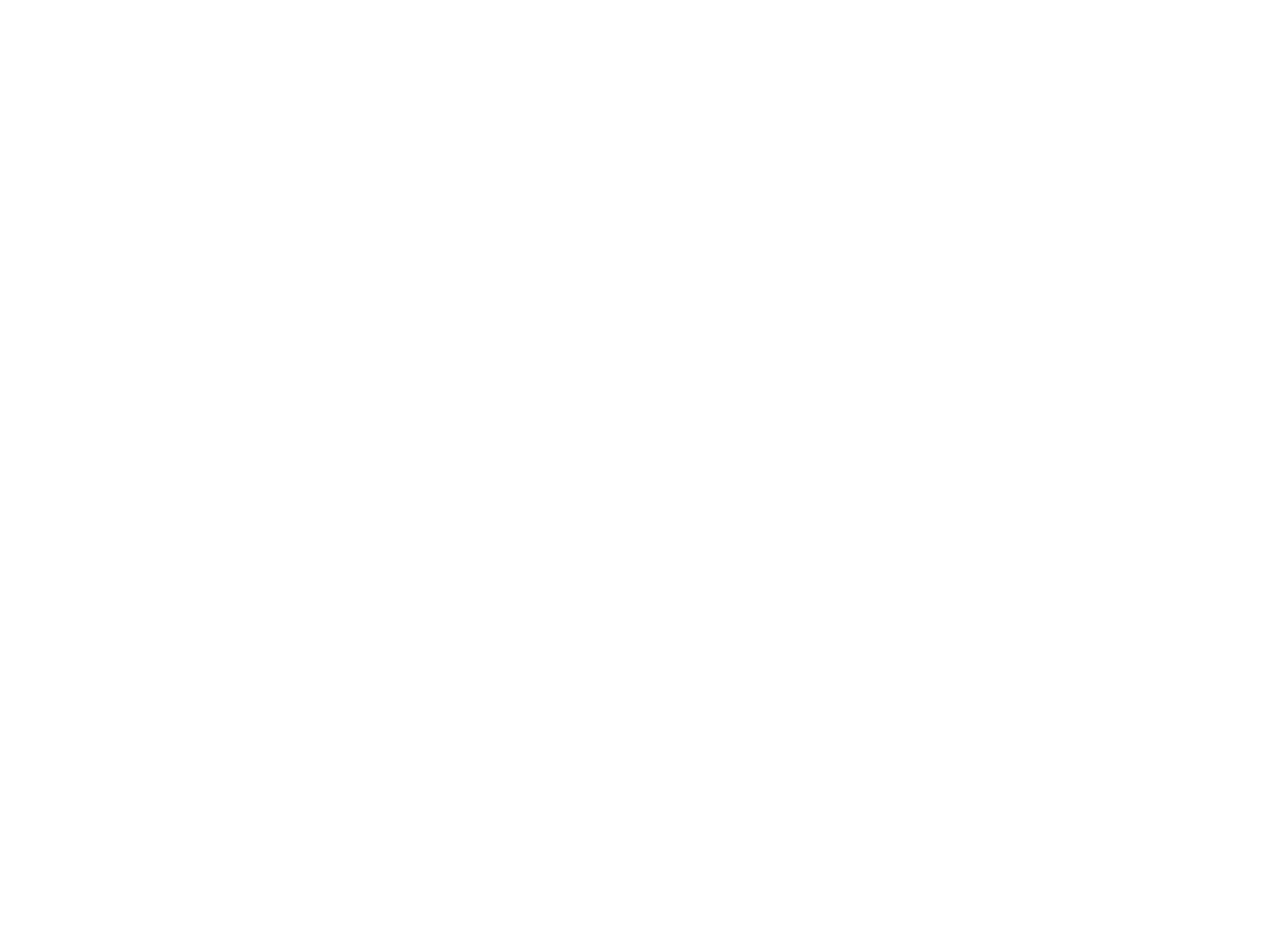
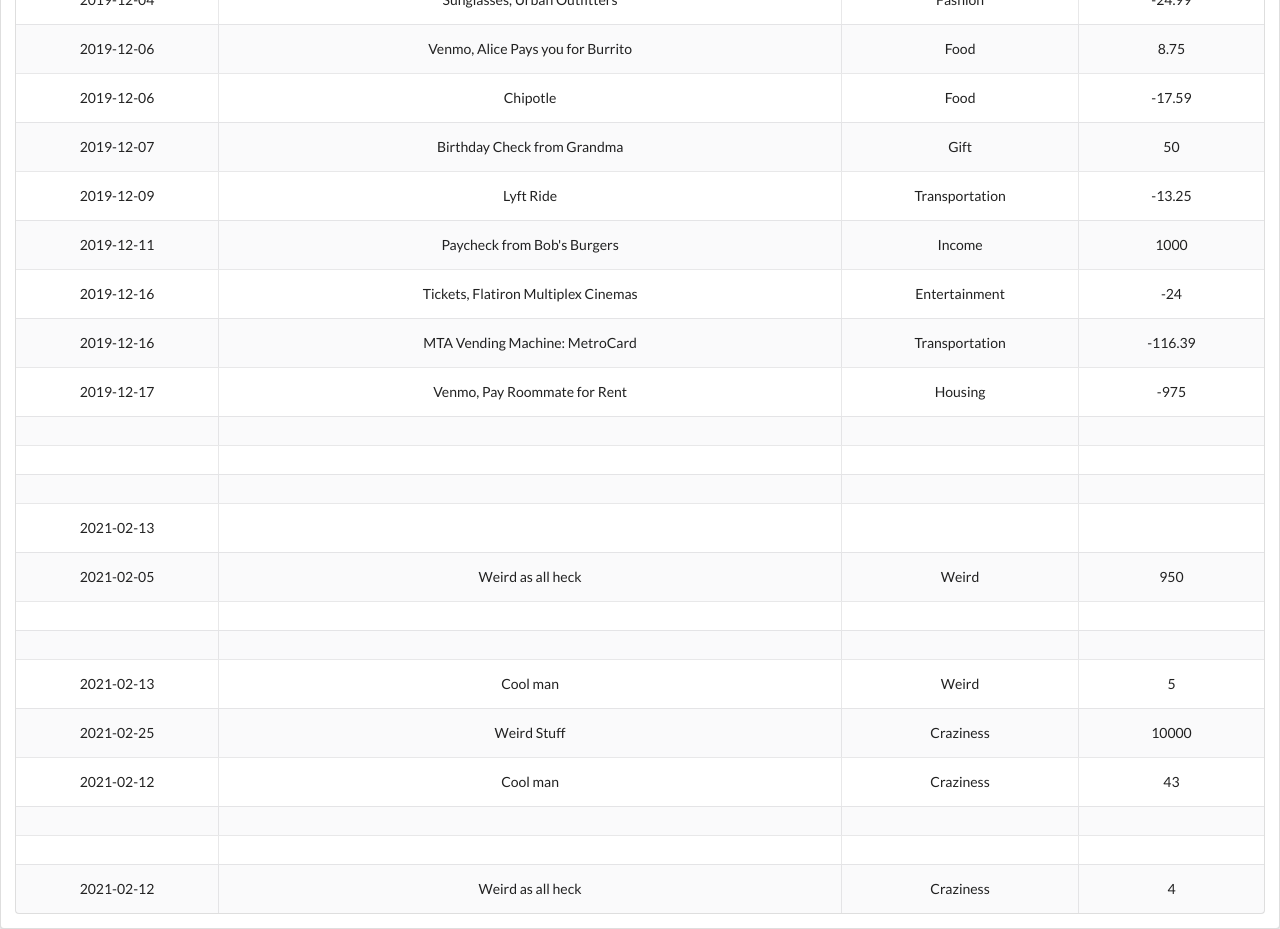
Before and after one commit to learn-co-students/DC-WEB-111620-Code-Challenges, a React (Create React App) app in the folder Phase-4-Round-1/: page / in a window 1280 px wide. Shown: the part 500-1429 px from the top of the page. Before the commit the page ends 800 px from the top, so only its background shows below. Built offline with nearby package versions, Linux system fonts and the light colour scheme; data requests are answered from the project's data file.

Commit message:
Finished

```diff
--- a/Phase-4-Round-1/db.json
+++ b/Phase-4-Round-1/db.json
@@ -83,6 +83,97 @@
       "description": "Venmo, Pay Roommate for Rent",
       "category": "Housing",
       "amount": -975
+    },
+    {
+      "date": "",
+      "description": "",
+      "category": "",
+      "amount": "",
+      "id": 13
+    },
+    {
+      "date": "",
+      "description": "",
+      "category": "",
+      "amount": "",
+      "id": 14
+    },
+    {
+      "date": "",
+      "description": "",
+      "category": "",
+      "amount": "",
+      "id": 15
+    },
+    {
+      "date": "2021-02-13",
+      "description": "",
+      "category": "",
+      "amount": "",
+      "id": 16
+    },
+    {
+      "date": "2021-02-05",
+      "description": "Weird as all heck",
+      "category": "Weird",
+      "amount": "950",
+      "id": 17
+    },
+    {
+      "date": "",
+      "description": "",
+      "category": "",
+      "amount": "",
+      "id": 18
+    },
+    {
+      "date": "",
+      "description": "",
+      "category": "",
+      "amount": "",
+      "id": 19
+    },
+    {
+      "date": "2021-02-13",
+      "description": "Cool man",
+      "category": "Weird",
+      "amount": "5",
+      "id": 20
+    },
+    {
+      "date": "2021-02-25",
+      "description": "Weird Stuff",
+      "category": "Craziness",
+      "amount": "10000",
+      "id": 21
+    },
+    {
+      "date": "2021-02-12",
+      "description": "Cool man",
+      "category": "Craziness",
+      "amount": "43",
+      "id": 22
+    },
+    {
+      "date": "",
+      "description": "",
+      "category": "",
+      "amount": "",
+      "id": 23
+    },
+    {
+      "date": "",
+      "description": "",
+      "category": "",
+      "amount": "",
+      "id": 24
+    },
+    {
+      "date": "2021-02-12",
+      "description": "Weird as all heck",
+      "category": "Craziness",
+      "amount": "4",
+      "id": 25
     }
   ]
 }
--- a/Phase-4-Round-1/package.json
+++ b/Phase-4-Round-1/package.json
@@ -5,8 +5,8 @@
   "dependencies": {
     "react": "^16.11.0",
     "react-dom": "^16.11.0",
-    "semantic-ui-css": "^2.2.10",
-    "react-scripts": "3.2.0"
+    "react-scripts": "3.2.0",
+    "semantic-ui-css": "^2.2.10"
   },
   "scripts": {
     "start": "json-server --watch db.json -p 6001 & open http://localhost:6001/transactions & PORT=6002 react-scripts start && fg",
--- a/Phase-4-Round-1/src/components/AccountContainer.js
+++ b/Phase-4-Round-1/src/components/AccountContainer.js
@@ -4,12 +4,15 @@
 import AddTransactionForm from "./AddTransactionForm";
 
 class AccountContainer extends Component {
+
   render() {
     return (
       <div>
         <Search />
-        <AddTransactionForm />
-        <TransactionsList />
+        <AddTransactionForm addNewTransaction={this.props.addNewTransaction}/>
+        <TransactionsList transactionData={this.props.transactionData}
+
+        />
       </div>
     );
   }
--- a/Phase-4-Round-1/src/components/AddTransactionForm.js
+++ b/Phase-4-Round-1/src/components/AddTransactionForm.js
@@ -1,15 +1,46 @@
 import React, { Component } from "react";
+let URL = 'http://localhost:6001/transactions'
 
 class AddTransactionForm extends Component {
+
+  state = {
+    transactionDate: "",
+    transactionDescription: "",
+    transactionCategory: "",
+    transactionAmount: ""
+  }
+
+  handleSubmit(e){
+    e.preventDefault()
+
+    let newTransaction = {
+      date: this.state.transactionDate,
+      description: this.state.transactionDescription,
+      category: this.state.transactionCategory,
+      amount: this.state.transactionAmount
+    }
+    let reqObj = {}
+        reqObj.headers = {"Content-Type": "application/json"}
+        reqObj.method = "POST"
+        reqObj.body = JSON.stringify(newTransaction)
+
+        fetch(URL, reqObj)
+          .then(response => response.json())
+          .then(newTransaction => {
+            this.props.addNewTransaction(newTransaction)
+          })
+          e.target.reset()
+  }
+
   render() {
     return (
       <div className="ui segment">
-        <form className="ui form">
+        <form onSubmit={(e) => this.handleSubmit(e)} className="ui form">
           <div className="inline fields">
-            <input type="date" name="date" />
-            <input type="text" name="description" placeholder="Description" />
-            <input type="text" name="category" placeholder="Category" />
-            <input
+            <input onChange={(e) => this.setState({transactionDate: e.target.value})} type="date" name="date" />
+            <input onChange={(e) => this.setState({transactionDescription: e.target.value})} type="text" name="description" placeholder="Description" />
+            <input onChange={(e) => this.setState({transactionCategory: e.target.value})} type="text" name="category" placeholder="Category" />
+            <input onChange={(e) => this.setState({transactionAmount: e.target.value})}
               type="number"
               name="amount"
               placeholder="Amount"
--- a/Phase-4-Round-1/src/components/App.js
+++ b/Phase-4-Round-1/src/components/App.js
@@ -1,15 +1,36 @@
 import React, { Component } from "react";
 import AccountContainer from "./AccountContainer";
 import "../stylesheets/App.css";
+let URL = 'http://localhost:6001/transactions'
 
 class App extends Component {
+
+  state = {
+    transactions: []
+  }
+
+  componentDidMount(){
+    fetch(URL)
+    .then(response => response.json())
+    .then(transactionData => {
+      this.setState({
+        transactions: transactionData
+      })
+    })
+  }
+
+  addNewTransaction = (newTransaction) => {
+    this.setState({transactions: [...this.state.transactions, newTransaction]})
+  }
+
+
   render() {
     return (
       <div className="ui raised segment">
         <div className="ui segment violet inverted">
           <h2>The Royal Bank of Flatiron</h2>
         </div>
-        <AccountContainer />
+        <AccountContainer transactionData={this.state.transactions} addNewTransaction={this.addNewTransaction}/>
       </div>
     );
   }
--- a/Phase-4-Round-1/src/components/Transaction.js
+++ b/Phase-4-Round-1/src/components/Transaction.js
@@ -1,12 +1,12 @@
 import React from "react";
 
-const Transaction = () => {
+const Transaction = (props) => {
   return (
     <tr>
-      <td>{"your code here..."}</td>
-      <td>{"your code here..."}</td>
-      <td>{"your code here..."}</td>
-      <td>{"your code here..."}</td>
+      <td>{props.transaction.date}</td>
+      <td>{props.transaction.description}</td>
+      <td>{props.transaction.category}</td>
+      <td>{props.transaction.amount}</td>
     </tr>
   );
 };
--- a/Phase-4-Round-1/src/components/TransactionsList.js
+++ b/Phase-4-Round-1/src/components/TransactionsList.js
@@ -1,7 +1,7 @@
 import React from "react";
 import Transaction from "./Transaction";
 
-const TransactionsList = () => {
+const TransactionsList = (props) => {
   return (
     <table className="ui celled striped padded table">
       <tbody>
@@ -19,7 +19,7 @@
             <h3 className="ui center aligned header">Amount</h3>
           </th>
         </tr>
-        {/* render Transactions here */}
+        {props.transactionData.map(transaction => <Transaction transaction={transaction}/>)}
       </tbody>
     </table>
   );
```
Also changed, not shown: 2 other files (tests, documents, lock files or other folders).
